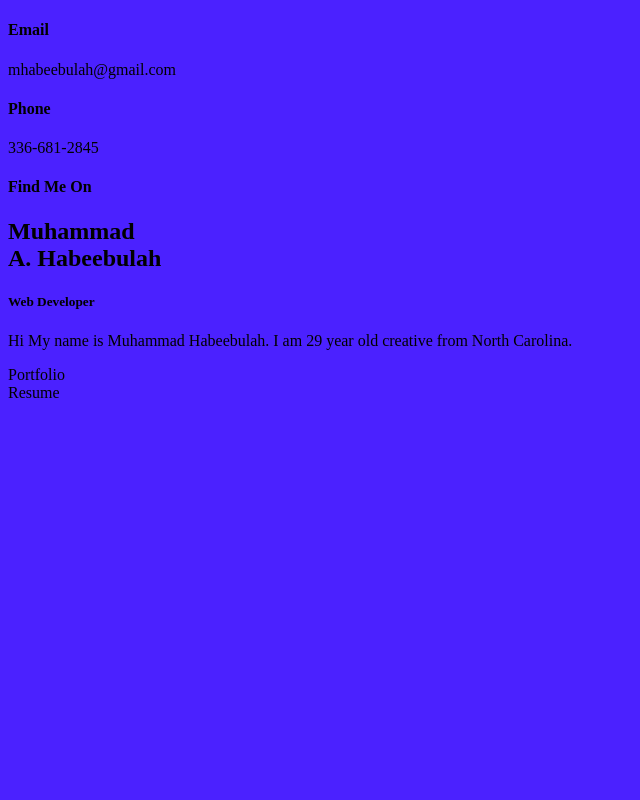
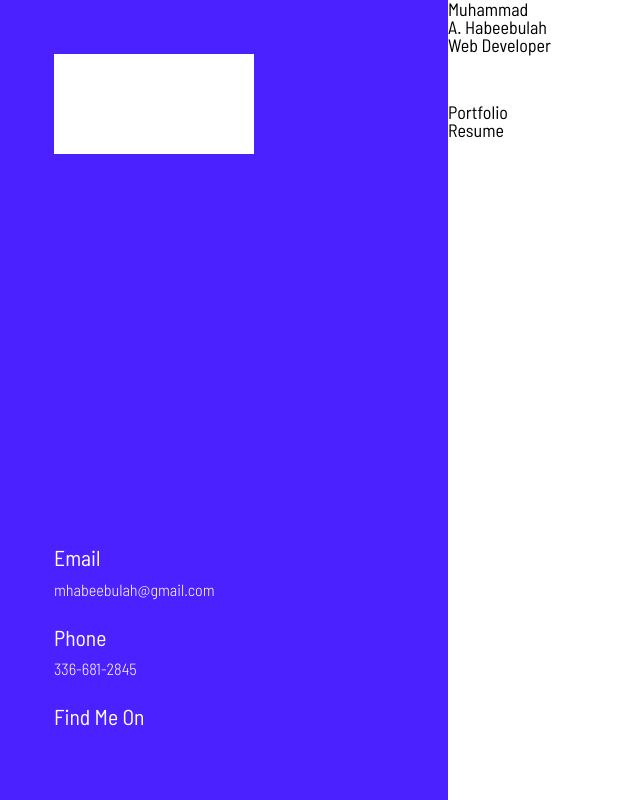
Before and after one commit to habeezzy/Personal-Site, a website with bundled scripts: page src/index.html in a window 1280 px wide. Shown: the whole page, without its empty margins (0-640 px from the left). Built offline with nearby package versions, Linux system fonts and the light colour scheme.

Commit message:
translating design to html and SASS

```diff
--- a/package.json
+++ b/package.json
@@ -4,6 +4,7 @@
   "description": "",
   "main": "index.js",
   "scripts": {
+    "watch": "parcel src/index.html",
     "test": "echo \"Error: no test specified\" && exit 1"
   },
   "author": "",
--- a/src/index.html
+++ b/src/index.html
@@ -2,6 +2,7 @@
 <html lang="en" dir="ltr">
   <head>
     <meta charset="utf-8">
+    <link href="https://fonts.googleapis.com/css?family=Barlow+Semi+Condensed:100,300,400,500,700" rel="stylesheet">
     <title></title>
   </head>
   <body class="home">
--- a/src/scss/_home.scss
+++ b/src/scss/_home.scss
@@ -1,3 +1,37 @@
 .home {
+  .logo{
+    background: white;
+    height: 100px;
+    width: 200px;
+  }
+  .info-section{
+    padding: 54px;
+    width: 35%;
+    position: absolute;
+    top: 0;
+    bottom: 0;
+    left: 0;
+  }
 
+    .info-box{
+      bottom: 60px;
+      position: absolute;
+    }
+    h4{
+      font-size: 1.2rem;
+      color: $color3;
+      margin: 0.7rem 0;
+    }
+    p{
+      font-size: .9rem;
+      font-weight: 300;
+      color: $color3;
+      margin: 0.2rem 0 1.6rem;
+  }
+ .content-area{
+   margin-left: 35%;
+   width: 65%;
+   background: white;
+   height: 100%;
+ }
 }
--- /dev/null
+++ b/src/scss/_reset.scss
@@ -0,0 +1,48 @@
+/* http://meyerweb.com/eric/tools/css/reset/
+   v2.0 | 20110126
+   License: none (public domain)
+*/
+
+html, body, div, span, applet, object, iframe,
+h1, h2, h3, h4, h5, h6, p, blockquote, pre,
+a, abbr, acronym, address, big, cite, code,
+del, dfn, em, img, ins, kbd, q, s, samp,
+small, strike, strong, sub, sup, tt, var,
+b, u, i, center,
+dl, dt, dd, ol, ul, li,
+fieldset, form, label, legend,
+table, caption, tbody, tfoot, thead, tr, th, td,
+article, aside, canvas, details, embed,
+figure, figcaption, footer, header, hgroup,
+menu, nav, output, ruby, section, summary,
+time, mark, audio, video {
+	margin: 0;
+	padding: 0;
+	border: 0;
+	font-size: 100%;
+	font: inherit;
+	vertical-align: baseline;
+}
+/* HTML5 display-role reset for older browsers */
+article, aside, details, figcaption, figure,
+footer, header, hgroup, menu, nav, section {
+	display: block;
+}
+body {
+	line-height: 1;
+}
+ol, ul {
+	list-style: none;
+}
+blockquote, q {
+	quotes: none;
+}
+blockquote:before, blockquote:after,
+q:before, q:after {
+	content: '';
+	content: none;
+}
+table {
+	border-collapse: collapse;
+	border-spacing: 0;
+}
--- a/src/scss/main.scss
+++ b/src/scss/main.scss
@@ -1,8 +1,10 @@
+@import "reset";
 @import "variables";
 @import "home";
 
-body {
-
-   background: $color1;
-
+html, body{
+  font-size: 18px;
+  background: $color1;
+  font-family: 'Barlow Semi Condensed', sans-serif;
+  height: 100%;
 }
```
Also changed, not shown: dist/index.html, 12 other files.
